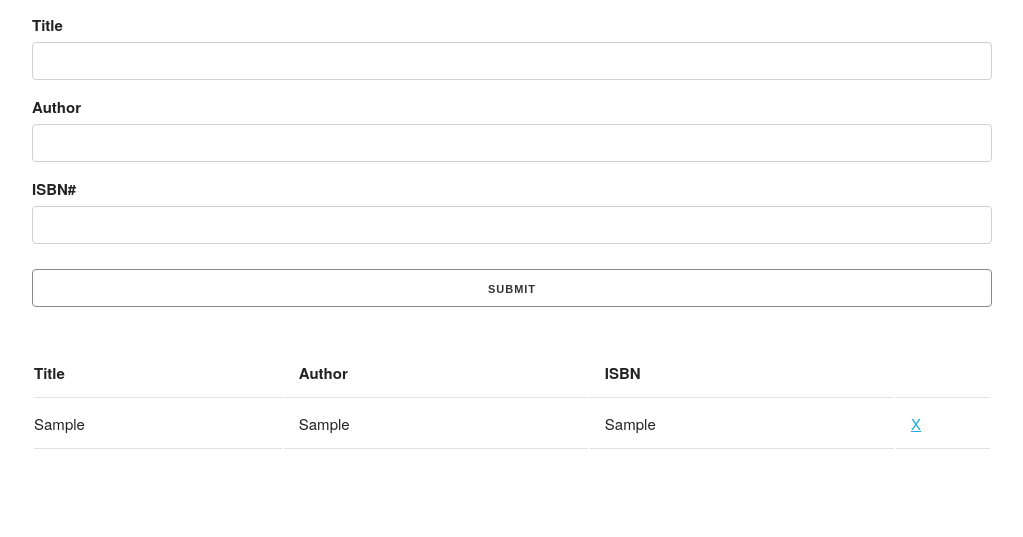
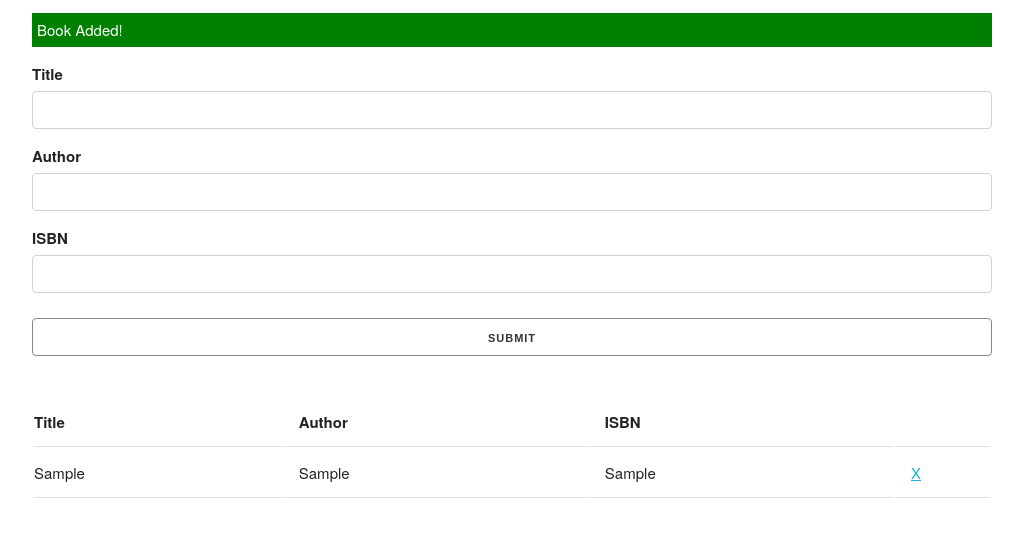
Before and after one commit to Wilder101/booklist, a plain HTML site: page index.html in a window 1280 px wide. Both pictures are taken after typing "Sample", "Sample", "Sample" into the empty fields and a click on the input "Submit". Shown: the part 75-612 px from the top of the page, without its empty margins (128-1151 px from the left). Drawn offline with nearby package versions, Linux system fonts and the light colour scheme.

Commit message:
Validation & Alert

```diff
--- a/app.js
+++ b/app.js
@@ -30,6 +30,34 @@ UI.prototype.addBookToList = function(book) {
     list.appendChild(row);
 }
 
+// Prototype for UI -- Show Alert
+UI.prototype.showAlert = function(message, className) {
+
+    // Create a div
+    const div = document.createElement("div");
+
+    // Add classes
+    div.className = `alert ${className}`;
+
+    // Add text
+    div.appendChild(document.createTextNode(message));
+
+    // Get parent
+    const container = document.querySelector(".container");
+
+    // Get form
+    const form = document.querySelector("#book-form");
+
+    // Insert new alert div before the form
+    container.insertBefore(div, form);
+
+    // Show for 3 seconds
+    setTimeout(function(){
+        document.querySelector(".alert").remove();
+    }, 3000);
+
+}
+
 // Prototype for UI -- Clear Fields
 UI.prototype.clearFields = function() {
     document.getElementById("title").value = "";
@@ -51,11 +79,23 @@ document.getElementById("book-form").addEventListener("submit", function(e){
     // Instantiate UI
     const ui = new UI();
 
-    // Add book to list
-    ui.addBookToList(book);
+    // Validate input
+    if(title === "" || author === "" || isbn === "") {
 
-    // Clear fields
-    ui.clearFields();
+        // Error alert
+        ui.showAlert("Please fill in all fields", "error");
+
+    } else {
+
+        // Add book to list
+        ui.addBookToList(book);
+
+        // Show success
+        ui.showAlert("Book Added!", "success");
+
+        // Clear fields
+        ui.clearFields();
+    }
 
     // Prevent page reload
     e.preventDefault();
--- a/index.html
+++ b/index.html
@@ -43,7 +43,7 @@
                 <input type="text" id="author" class="u-full-width">
             </div>
             <div>
-                <label for="isbn">ISBN#</label>
+                <label for="isbn">ISBN</label>
                 <input type="text" id="isbn" class="u-full-width">
             </div>
             <div class="top-pad">
```
